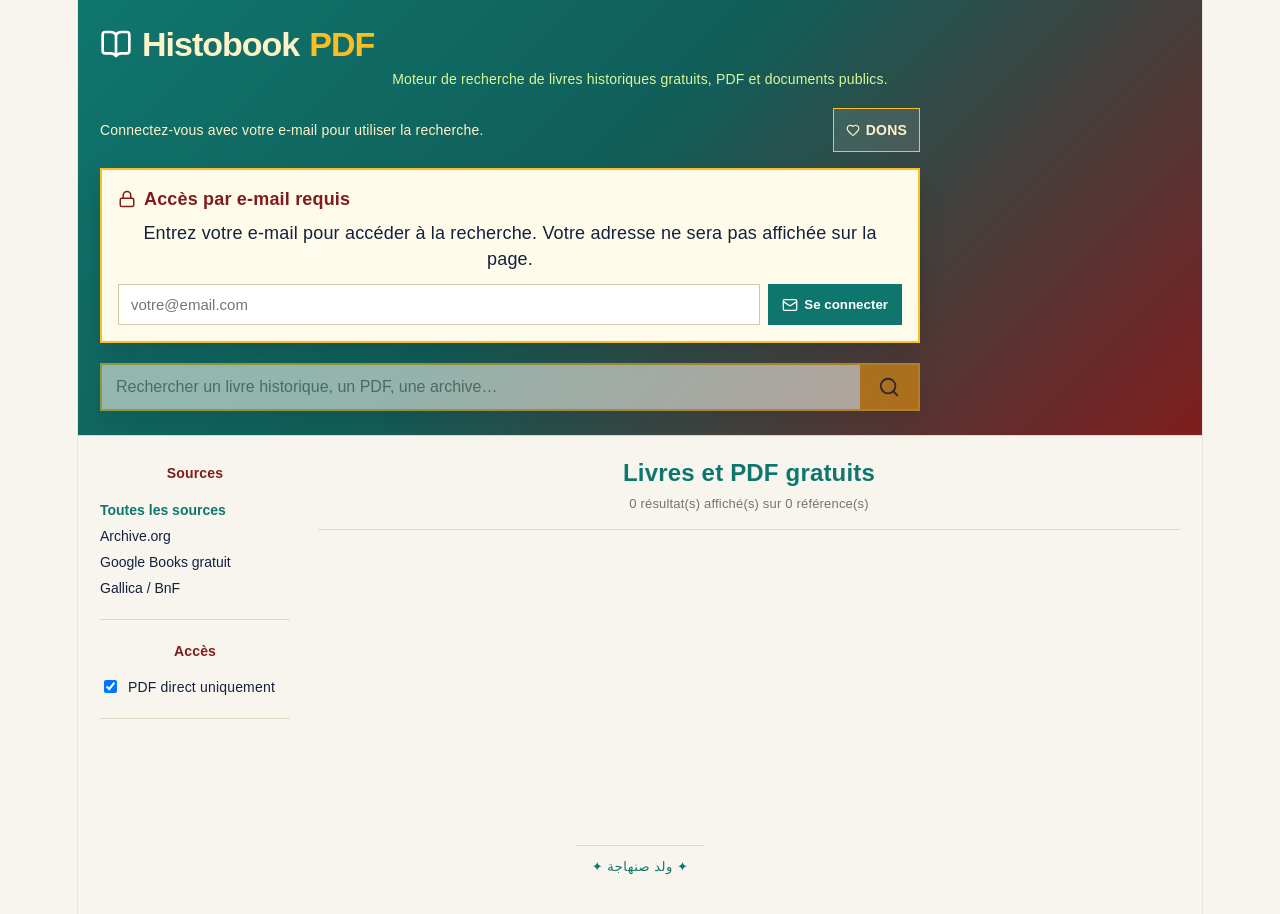
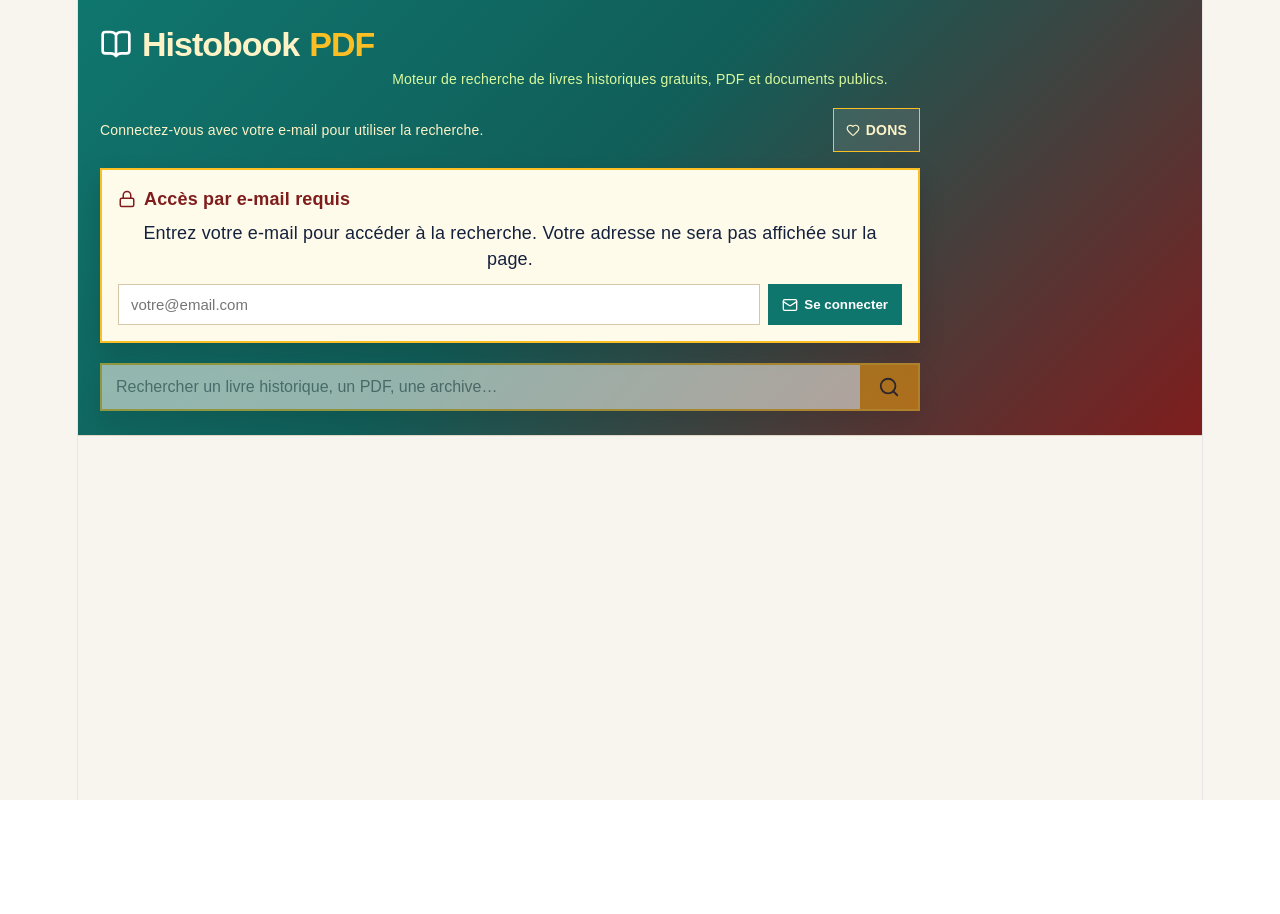
Before and after one commit to hicham2024/historio-ai, a React (Vite) app: page / in a window 1280 px wide. After the commit the page ends 800 px from the top, so only its background shows below. Built offline with nearby package versions, Linux system fonts and the light colour scheme.

Commit message:
clean first page layout

```diff
--- a/src/App.jsx
+++ b/src/App.jsx
@@ -475,8 +475,8 @@ export default function App() {
         .search-row input { flex: 1; border: 0; outline: 0; padding: 0 14px; font-size: 16px; background: #fffaf0; color: #14213d; }
         .search-row button { width: 58px; border: 0; background: #f59e0b; color: #111827; display: flex; align-items: center; justify-content: center; cursor: pointer; }
         .search-row.disabled { opacity: .55; pointer-events: none; }
-        .layout { max-width: 1120px; margin: 0 auto; display: grid; grid-template-columns: 190px 1fr; gap: 28px; padding: 24px 20px 60px; }
-        .sidebar { font-size: 14px; }
+        .layout { max-width: 1120px; margin: 0 auto; display: block; padding: 24px 20px 60px; }
+        .sidebar { display: none; }
         .filter-block { border-bottom: 1px solid #e2d8c8; padding-bottom: 18px; margin-bottom: 18px; }
         .filter-title { color: #7f1d1d; font-weight: 900; margin-bottom: 10px; }
         .filter-link { display: block; border: 0; background: none; padding: 5px 0; cursor: pointer; color: #14213d; font-size: 14px; text-align: left; }
@@ -496,8 +496,6 @@ export default function App() {
         .pdf-btn { color: #7f1d1d !important; }
         .source, .access { font-weight: 900; }
         .badge { justify-self: end; color: #7f1d1d; font-size: 12px; font-weight: 900; }
-        .signature { text-align: center; padding: 28px 20px; margin-top: 20px; }
-        .signature-inner { display: inline-block; padding: 8px 16px; border-top: 1px solid #e2d8c8; color: #0f766e; font-size: 13px; font-weight: 700; letter-spacing: .5px; }
         .spin { animation: spin 1s linear infinite; }
         @keyframes spin { to { transform: rotate(360deg); } }
         @media (max-width: 760px) {
@@ -592,54 +590,8 @@ export default function App() {
       </header>
 
       <main className="layout">
-        <aside className="sidebar">
-          <div className="filter-block">
-            <div className="filter-title">Sources</div>
-
-            <button
-              className={`filter-link ${sourceFilter === "all" ? "active" : ""}`}
-              onClick={() => setSourceFilter("all")}
-            >
-              Toutes les sources
-            </button>
-
-            <button
-              className={`filter-link ${sourceFilter === "archive" ? "active" : ""}`}
-              onClick={() => setSourceFilter("archive")}
-            >
-              Archive.org
-            </button>
-
-            <button
-              className={`filter-link ${sourceFilter === "googleBooks" ? "active" : ""}`}
-              onClick={() => setSourceFilter("googleBooks")}
-            >
-              Google Books gratuit
-            </button>
-
-            <button
-              className={`filter-link ${sourceFilter === "gallica" ? "active" : ""}`}
-              onClick={() => setSourceFilter("gallica")}
-            >
-              Gallica / BnF
-            </button>
-          </div>
-
-          <div className="filter-block">
-            <div className="filter-title">Accès</div>
-
-            <label className="check">
-              <input
-                type="checkbox"
-                checked={onlyPdf}
-                onChange={(e) => setOnlyPdf(e.target.checked)}
-              />
-              PDF direct uniquement
-            </label>
-          </div>
-        </aside>
-
         <section>
+          {(loading || results.length > 0) && (
             <div className="content-header">
               <div className="content-title">Livres et PDF gratuits</div>
 
@@ -647,6 +599,7 @@ export default function App() {
                 {filtered.length} résultat(s) affiché(s) sur {results.length} référence(s)
               </div>
             </div>
+          )}
 
           {loading && (
             <div className="loading">
@@ -655,7 +608,7 @@ export default function App() {
             </div>
           )}
 
-          {!loading && filtered.length === 0 && email && (
+          {!loading && results.length > 0 && filtered.length === 0 && email && (
             <div className="empty">
               Aucun PDF trouvé. Essayez un mot-clé plus simple ou désactivez “PDF direct uniquement”.
             </div>
@@ -668,10 +621,6 @@ export default function App() {
           </div>
         </section>
       </main>
-
-      <footer className="signature">
-        <div className="signature-inner">✦ ولد صنهاجة ✦</div>
-      </footer>
     </div>
   );
 }
```
Lines whose indentation alone changed are shown as unchanged.
